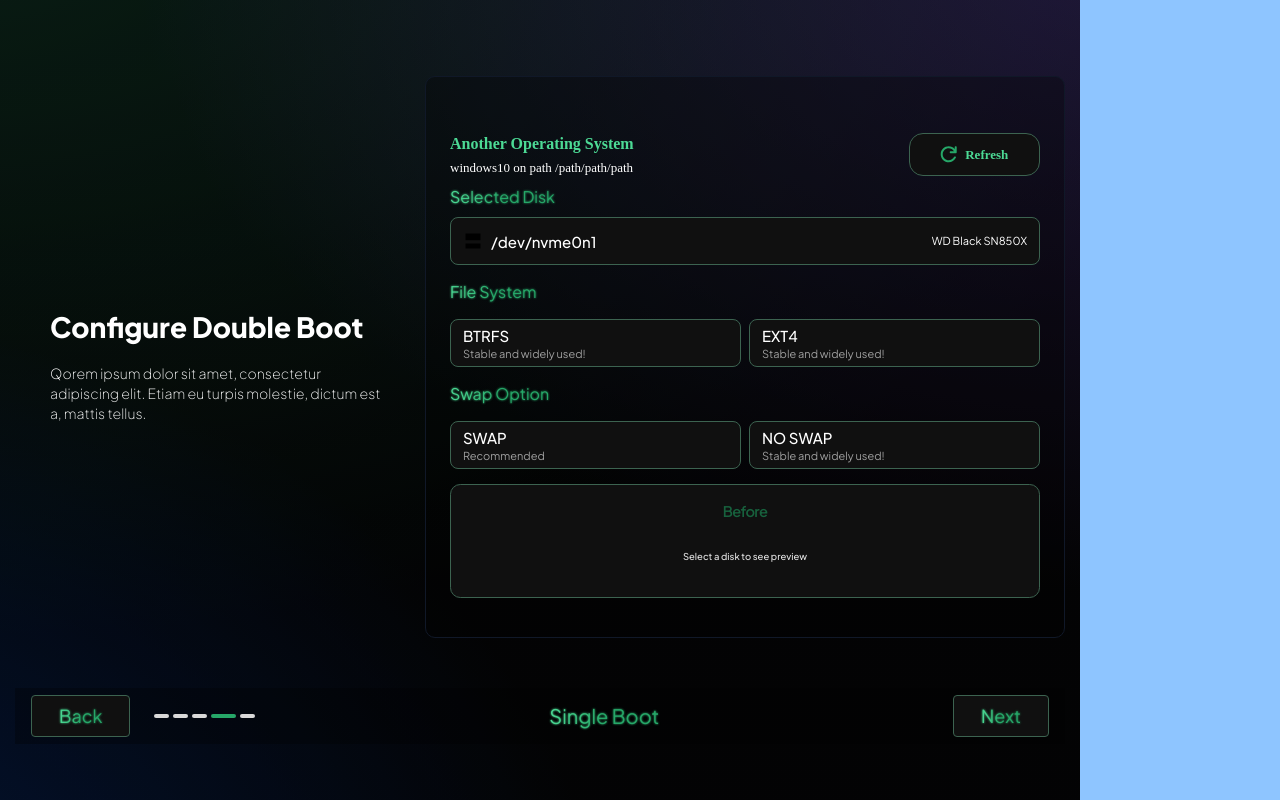
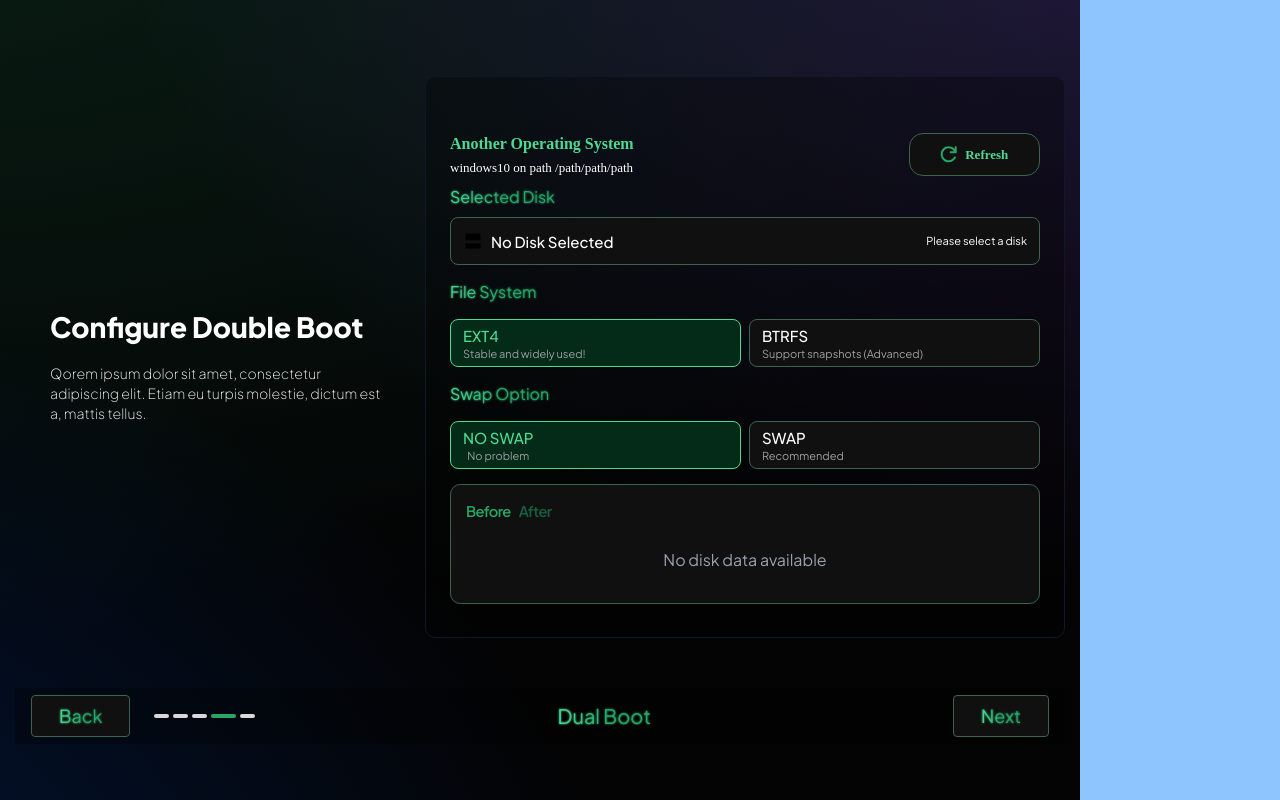
Before and after one commit to tealinuxos/tealinux-installer, a SvelteKit app: page /installation/partitioning/dual in a window 1280 px wide. Built offline with nearby package versions, Linux system fonts and the light colour scheme.

Commit message:
Implement PAI integration for dual boot bisa di cek dlu CIHUUY

```diff
--- a/src/routes/installation/partitioning/dual/+page.svelte
+++ b/src/routes/installation/partitioning/dual/+page.svelte
@@ -1,6 +1,6 @@
 <script>
+	import { getRead, getBlueprint } from '/src/routes/installation/global.js';
 	import CardTextArea from './../components/CardTextArea.svelte';
-	import { getRead } from './../../global.js';
 	import { onMount } from 'svelte';
 	import { writable } from 'svelte/store';
 	import TwoSide from '$lib/components/layouts/TwoSide.svelte';
@@ -8,8 +8,8 @@
 	import Navigation from "$lib/components/Navigation.svelte";
 	import DiskPreview from '$lib/components/DiskPreview.svelte';
 	import PreviewButton from '../components/PreviewButton.svelte';
+	import { getDiskAfter } from '../utils.js';
 
-	// Component props using $props()
 	const {
 		osName = "Another Operating System",
 		osDescription = "windows10 on path /path/path/path",
@@ -27,40 +27,99 @@
 		AFTER: 'After'
 	};
 
-	const disks = writable([]);
-	const selectedDisk = writable(null);
-	const selectedMethod = writable(null);
-	const diskAfter = writable(null);
-	const selectedPreview = writable(Preview.BEFORE);
+    // State declarations
+    let blueprint = $state(null);
+    let diskBefore = $state(null);
+    let diskAfter = $state(null);
+    let selectedDisk = $state(null);
+    let selectedFilesystem = $state("ext4");
+    let selectedPreview = $state(Preview.BEFORE);
+    let partitionTable = $state(null);
+    let useSwap = $state(false);
 
-	const getStorageJSON = async () => {
+	const getBlueprintJSON = async () => {
+        let blueprint = await getBlueprint();
+        return blueprint;
+    }
+
+	const getStorageJSON = async (selected) => {
         let json = await getRead();
-		disks.set(json.disk.filter((disk) => disk.partitions !== null));
+        selectedDisk = json.disk.find(disk => disk.diskPath === selected);
+        diskBefore = selectedDisk; // Update diskBefore
+        return selectedDisk;
 	};
 
 	function updateDiskPreview(disk) {
 		if (!disk) return;
 
-		// Simulate AFTER preview by adding dummy partition
-		diskAfter.set({
-			...disk,
-			partitions: [...disk.partitions, { name: 'New Partition', size: '500MB' }]
-		});
+		diskAfter = getDiskAfter(disk, selectedFilesystem, partitionTable, useSwap ? 1 : 0);
 	}
 
 	const selectDisk = (disk) => {
-		console.log(`Selected Disk: ${disk.name}`);
-		selectedDisk.set(disk);
+        selectedDisk = disk;
         updateDiskPreview(disk);
 	};
 
-	const selectMethod = (method) => {
-		console.log(`Selected Method: ${method}`);
-		selectedMethod.set(method);
+    const decideFilesystem = (filesystem) => {
+        selectedFilesystem = filesystem;
+        if (selectedDisk) {
+            updateDiskPreview(selectedDisk);
+        }
     };
 
-	onMount(() => {
-		getStorageJSON();
+    const decideSwap = (swap) => {
+        useSwap = swap;
+        if (selectedDisk) {
+            updateDiskPreview(selectedDisk);
+        }
+    };
+
+    const handlePartitioning = async () => {
+        let blueprint = await getBlueprintJSON();
+
+        let diskPath = blueprint.storage.diskPath;
+        let installMethod = blueprint.storage.installMethod;
+
+        console.log("Invoking autogen_partition_select_disk with:", {
+            blkname: diskPath,
+            mode: `${installMethod}boot`,
+            partitionTable: partitionTable,
+            fs: selectedFilesystem
+        });
+
+        await invoke('autogen_partition_select_disk', {
+            blkname: diskPath,
+            mode: `${installMethod}boot`,
+            partitionTable: partitionTable,
+            fs: selectedFilesystem
+        });
+
+        goto('/installation/account');
+    }
+
+	$effect(() => {
+        console.log("Selected disk changed:", selectedDisk);
+        if (selectedDisk) {
+            updateDiskPreview(selectedDisk);
+        }
+    });
+
+	onMount(async () => {
+        try {
+            blueprint = await getBlueprintJSON();
+            if (blueprint?.storage?.diskPath) {
+                await getStorageJSON(blueprint.storage.diskPath);
+            }
+
+            let read = await getRead();
+            partitionTable = read.firmware ? "gpt" : "mbr";
+
+            if (selectedDisk) {
+                diskAfter = getDiskAfter(selectedDisk, selectedFilesystem, partitionTable, useSwap ? 1 : 0);
+            }
+        } catch (error) {
+            console.error("Error in onMount:", error);
+        }
 	});
 </script>
 
@@ -104,59 +163,99 @@
 					</button>
 				</div>
 
+				<div class="flex flex-col gap-2">
 					<GlowingText size="[11]" text="Selected Disk" />
 
+					{#if selectedDisk}
 					  <CardTextArea
-					initialDevice="/dev/nvme0n1"
-					initialDescription="WD Black SN850X"
+						initialDevice={selectedDisk.diskPath}
+						initialDescription={selectedDisk.model}
 						showCaption={false}
 						showIcon={true}
-					borderColor="#4CDA95"
-					backgroundColor="#032B17"
-					iconColor="#4CDA95"
+						isSelected={true}
 					  />
+					{:else}
+					  <CardTextArea
+						initialDevice="No Disk Selected"
+						initialDescription="Please select a disk"
+						showCaption={false}
+						showIcon={true}
+						isSelected={false}
+					  />
+					{/if}
+				</div>
 			</div>
 
 			<GlowingText size="[11]" text="File System" />
 			<div class="flex gap-2">
-				<CardTextArea initialDevice="BTRFS" caption="Stable and widely used!" showCaption={true} showIcon={false} borderColor="#3C6350" backgroundColor="#101010" />
-				<CardTextArea initialDevice="EXT4" caption="Stable and widely used!" showCaption={true} showIcon={false} borderColor="#3C6350" backgroundColor="#101010" />
+				{#key selectedFilesystem}
+				  <CardTextArea
+					initialDevice="EXT4"
+					caption="Stable and widely used!"
+					showCaption={true}
+					showIcon={false}
+					onclick={() => decideFilesystem("ext4")}
+					isSelected={selectedFilesystem === "ext4"}
+				  />
+				  <CardTextArea
+					initialDevice="BTRFS"
+					caption="Support snapshots (Advanced)"
+					showCaption={true}
+					showIcon={false}
+					onclick={() => decideFilesystem("btrfs")}
+					isSelected={selectedFilesystem === "btrfs"}
+				  />
+				{/key}
 			  </div>
 
 			<GlowingText size="[11]" text="Swap Option" />
 			<div class="flex gap-2">
-				<CardTextArea initialDevice="SWAP" caption="Recommended" showCaption={true} showIcon={false} borderColor="#3C6350" backgroundColor="#101010" />
-				<CardTextArea initialDevice="NO SWAP" caption="Stable and widely used!" showCaption={true} showIcon={false} borderColor="#3C6350" backgroundColor="#101010" />
+				{#key useSwap}
+				  <CardTextArea
+					initialDevice="NO SWAP"
+					caption="No problem"
+					showCaption={true}
+					showIcon={false}
+					onclick={() => decideSwap(false)}
+					isSelected={!useSwap}
+				  />
+				  <CardTextArea
+					initialDevice="SWAP"
+					caption="Recommended"
+					showCaption={true}
+					showIcon={false}
+					onclick={() => decideSwap(true)}
+					isSelected={useSwap}
+				  />
+				{/key}
 			  </div>
 
 			<div class="flex flex-col p-[15px] gap-[10px] self-stretch rounded-[10.267px] border border-[#3C6350] bg-[#101010]">
-				{#if $selectedDisk}
 				<div class="flex flex-row space-x-2">
 					<PreviewButton
 						title={Preview.BEFORE}
-							selected={$selectedPreview === Preview.BEFORE}
-							onclick={() => selectedPreview.set(Preview.BEFORE)}
+						selected={selectedPreview === Preview.BEFORE}
+						onclick={() => selectedPreview = Preview.BEFORE}
 					/>
 					<PreviewButton
 						title={Preview.AFTER}
-							selected={$selectedPreview === Preview.AFTER}
-							onclick={() => selectedPreview.set(Preview.AFTER)}
+						selected={selectedPreview === Preview.AFTER}
+						onclick={() => selectedPreview = Preview.AFTER}
 					/>
 				</div>
 				<div class="space-y-[10px] w-full">
-						{#if $selectedPreview === Preview.BEFORE}
-							<DiskPreview disk={$selectedDisk} />
+					{#if selectedPreview === Preview.BEFORE && diskBefore}
+						<DiskPreview disk={diskBefore} />
+					{:else if selectedPreview === Preview.AFTER && diskAfter}
+						<DiskPreview disk={diskAfter} />
 					{:else}
-							<DiskPreview disk={$diskAfter} />
-						{/if}
-					</div>
-				{:else}
-					<PreviewButton title="Before" />
-					<div class="text-[#E4E4E4] font-jakarta text-[9.46px] font-[500] leading-[17.659px] text-center py-4">
-						Select a disk to see preview
+						<div class="text-center py-4 text-gray-400">
+							No disk data available
 						</div>
 					{/if}
 				</div>
+			</div>
+
 		</div>
 	{/snippet}
 </TwoSide>
@@ -164,8 +263,8 @@
 <Navigation
 	totalSteps={5}
 	currentStep={4}
-	currentTitle="Single Boot"
+	currentTitle="Dual Boot"
 	prevPath="/installation/partitioning"
 	nextPath="/installation"
-	nextAction={null}
+    nextAction={handlePartitioning}
 />
--- a/src/routes/installation/partitioning/manual/+page.svelte
+++ b/src/routes/installation/partitioning/manual/+page.svelte
@@ -11,6 +11,7 @@ import Preview from '$lib/components/partitions/Preview.svelte';
 import DiskPreview from '$lib/components/DiskPreview.svelte';
 import Navigation from "$lib/components/Navigation.svelte";
 import SelectComponent from '$lib/components/SelectComponent.svelte';
+
 
 
 let disks = $state([]);
```
Also changed, not shown: src/routes/installation/partitioning/single/InfoCard.svelte (+2 -7 lines), src/routes/installation/partitioning/single/+page.svelte (indentation only). Lines whose indentation alone changed are shown as unchanged.
